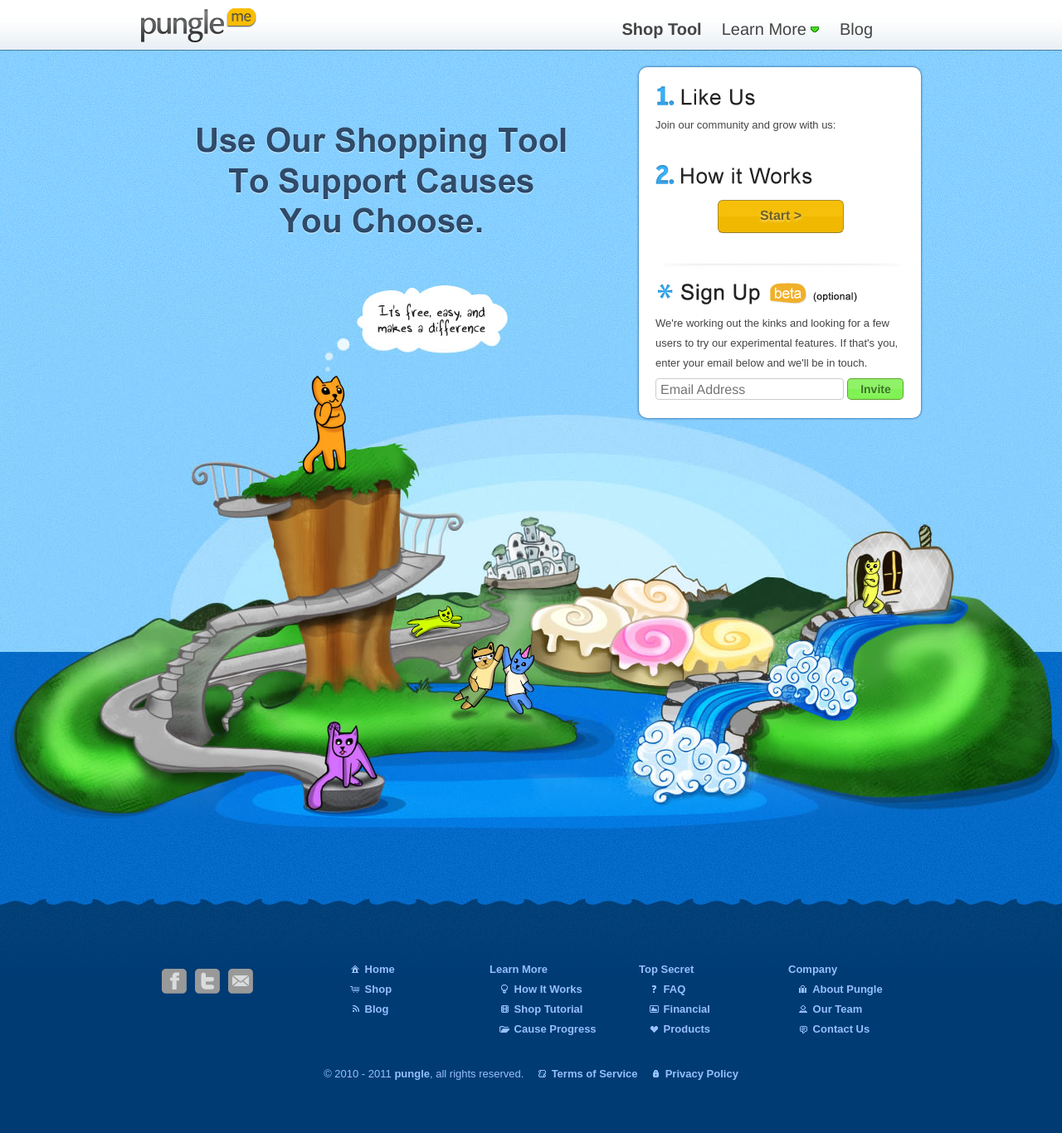
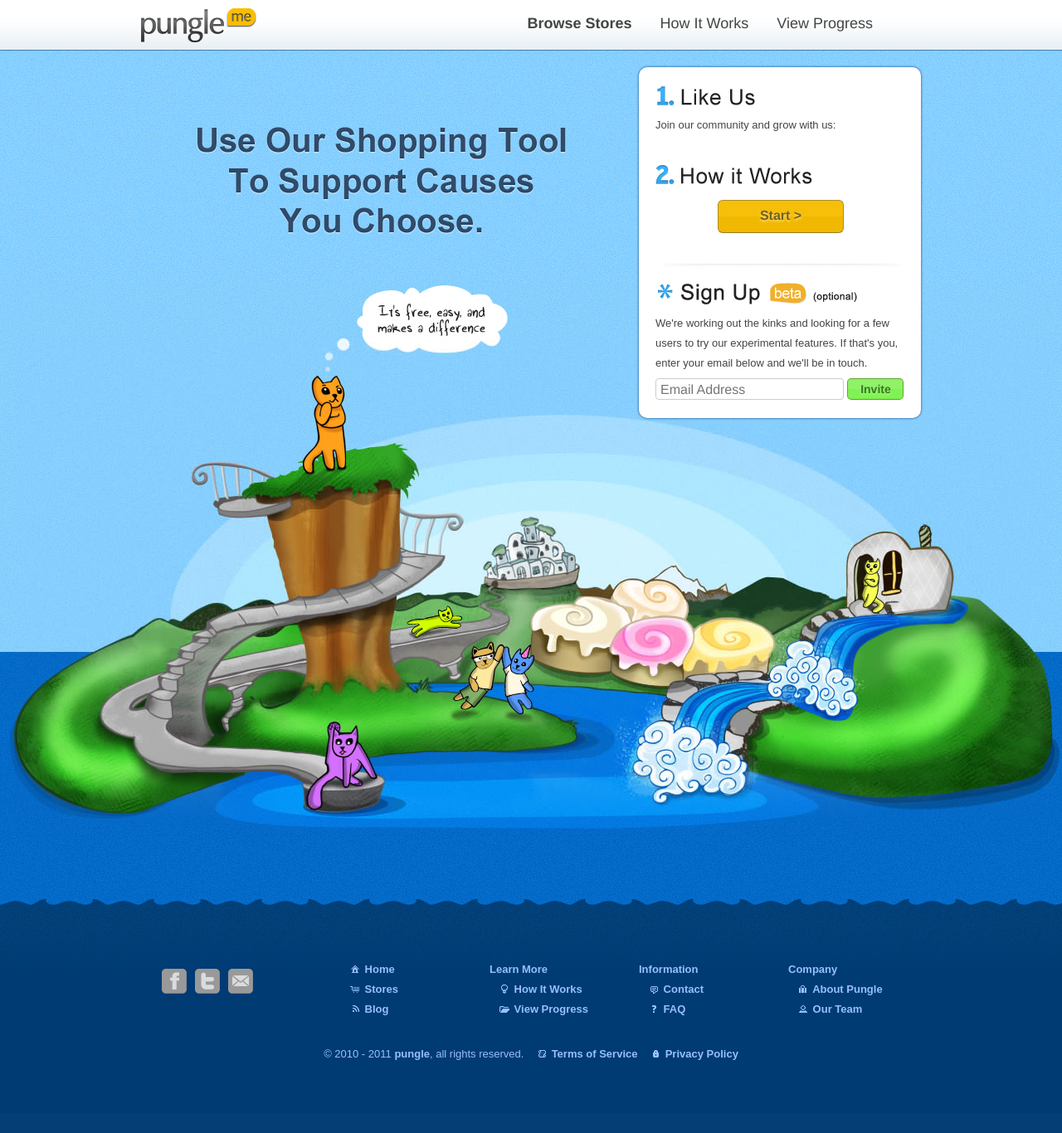
Before and after one commit to justinhammack/pungle-beta, a PHP site: page /about-us/index.php in a window 1280 px wide. Shown: the whole page at 83% size. After the commit the page ends 1278 px from the top, so only its background shows below. Run offline with PHP 8.4, Linux system fonts and the light colour scheme; some libraries are stand-ins or nearby versions.

Commit message:
Updated NAV/FOOTER

```diff
--- a/core/style.css
+++ b/core/style.css
@@ -106,7 +106,7 @@ nav {
     display:block;
     position: absolute;
     right: 52px;
-    bottom: 0px;
+    bottom: 7px;
     z-index: 10000;
 	-moz-border-radius: 15px;
     -webkit-border-radius: 15px;
@@ -117,7 +117,7 @@ nav ul, nav li { margin: 0; }
 nav ul li { float:left; padding: 8px 8px 13px 10px; }
 nav ul li.parentNav { padding: 8px 7px 13px 0px; }
 nav ul.navigation li.parentNav > a { background: url('/images/arrow.gif') no-repeat center right; }
-nav ul li a, nav ul li a:active, nav ul li a:visited { display:block; padding:0 8px; color: #444; font-weight: bold; font: 20px/26px 'helvetica neue', Helvetica, Arial, Verdana, sans-serif;}
+nav ul li a, nav ul li a:active, nav ul li a:visited { display:block; padding:0 8px; color: #444; font-weight: bold; font: 18px/26px 'helvetica neue', Helvetica, Arial, Verdana, sans-serif;}
 nav ul.navigation li.parentNav a, nav ul.navigation li.parentNav a:active, nav ul.navigation li.parentNav a:visited { padding:0 15px 0 8px; }
 nav ul li a:hover, nav ul li.active a {
     /* -moz-border-radius: 5px;
--- a/include/footer.php
+++ b/include/footer.php
@@ -19,7 +19,7 @@
           	<p>
           		<small>
           			<a href="/" title="Back to pungle time!"><span class="ui-icon ui-icon-home pungleWhiteIcon"></span><b> Home</b></a><br/>
-          		    <a href="/shop/" title="Go to our shopping tool!"><span class="ui-icon ui-icon-cart pungleWhiteIcon"></span><b> Shop</b></a><br/>
+          		    <a href="/shop/" title="Go to our shopping tool!"><span class="ui-icon ui-icon-cart pungleWhiteIcon"></span><b> Stores</b></a><br/>
           			<a href="http://blog.pungle.me" title="A piñata of awesome content!" target="_blank"><span class="ui-icon ui-icon-signal-diag pungleWhiteIcon"></span><b> Blog</b></a>
           		</small>
           	</p>
@@ -29,18 +29,18 @@
           		<small>
             		<b>Learn More</b><br/>
           			<a href="/how-it-works/" title="Find out how you are helping nonprofits."><span class="ui-icon ui-icon-lightbulb pungleWhiteIcon"></span> How It Works</a><br/>
-            		<a href="/tutorial/" title="Learn how to use the anvil in 5 easy steps."><span class="ui-icon ui-icon-video pungleWhiteIcon"></span> Shop Tutorial</a><br/>
-            		<a href="/cause-portfolio/" title="See what Nonprofits we currently fund."><span class="ui-icon ui-icon-folder-open pungleWhiteIcon"></span> Cause Progress</a><br/>
+            		<!-- <a href="/tutorial/" title="Learn how to use the anvil in 5 easy steps."><span class="ui-icon ui-icon-video pungleWhiteIcon"></span> Shop Tutorial</a><br/> -->
+            		<a href="/cause-portfolio/" title="See what Nonprofits we currently fund."><span class="ui-icon ui-icon-folder-open pungleWhiteIcon"></span> View Progress</a><br/>
           		</small>
           	</p>
         	</div>
         	<div class="col col_3">
           	<p>
           		<small>
-          		    <b>Top Secret</b><br/>
+          		    <b>Information</b><br/>
+            		<a href="/about-us/contact/" title="Contact us, it's super pal time!"><span class="ui-icon ui-icon-comment pungleWhiteIcon"></span> Contact</a><br/>
           			<a href="/faq/" title="Answers to some common questions."><span class="ui-icon ui-icon-help pungleWhiteIcon"></span> FAQ</a><br/>
-          		    <a href="/financial/" title="Get the gory details on our financial policy."><span class="ui-icon ui-icon-image pungleWhiteIcon"></span> Financial</a><br/>
-            		<a href="http://pungle.storenvy.com/" title="Help 'keep the lights on', shop for sweet pungle loot!" target="_blank"><span class="ui-icon ui-icon-heart pungleWhiteIcon"></span> Products</a><br/>
+          		  <!--<a href="/financial/" title="Get the gory details on our financial policy."><span class="ui-icon ui-icon-image pungleWhiteIcon"></span> Financial</a><br/>-->
           		</small>
           	</p>
         	</div>
@@ -50,7 +50,6 @@
             		<b>Company</b><br/>
             		<a href="/about-us/" title="Do you love reading mission statements?"><span class="ui-icon ui-icon-suitcase pungleWhiteIcon"></span> About Pungle</a><br/>
             		<a href="/about-us/our-team/" title="Who are the people behind the scenes?"><span class="ui-icon ui-icon-person pungleWhiteIcon"></span> Our Team</a><br/>
-            		<a href="/about-us/contact/" title="Contact us, it's super pal time!"><span class="ui-icon ui-icon-comment pungleWhiteIcon"></span> Contact Us</a><br/>
           		</small>
           	</p>
         	</div>
--- a/include/nav.php
+++ b/include/nav.php
@@ -26,23 +26,25 @@
 			<nav>
 				<ul class="navigation">
 					<li>
-					    <a class="navAnvil" title="Maximize your impact when you shop online." href="/shop/">Shop Tool</a>
-				    </li>
-				    <li class="parentNav">
+					    <a class="navAnvil" title="Browse available stores." href="/shop/">Browse Stores</a>
+			    </li>
+			    <li>
+		        <a <?php if ($pfile=="sogood.php") { ?>class="subSelected"<?php } ?> href="/how-it-works/" title="Check out how it works.">How It Works</a>
+		      </li>
+		      <li>
+	          <a <?php if ($pfile=="npos.php") { ?>class="subSelected"<?php } ?> href="/cause-portfolio/" title="See the difference Punglers have made.">View Progress</a>
+	        </li>
+				    <!-- <li class="parentNav">
 					    <a href="/how-it-works/">Learn More</a>
 					    <ul>
-					        <!-- <li>
+					       <li>
 					            <a href="http://pungle.storenvy.com/" title="Pungle loot to show off your hero status!">Store</a>
-				            </li> -->
-					        <li>
-					            <a <?php if ($pfile=="sogood.php") { ?>class="subSelected"<?php } ?> href="/how-it-works/" title="Find out how you are helping nonprofits.">How It Works</a>
-					        </li>
-				            <li>
+				         </li>
+
+				          <li>
 					            <a <?php if ($pfile=="tutorial.php") { ?>class="subSelected"<?php } ?> href="/tutorial/" title="Learn how to use the shopping tool.">Shop Tutorial</a>
-					        </li>
-				            <li>
-					            <a <?php if ($pfile=="npos.php") { ?>class="subSelected"<?php } ?> href="/cause-portfolio/" title="See the Nonprofits and progress.">Cause Progress</a>
-					        </li>
+					        </li> -->
+
 					        <!-- <li>
 					            <a <?php if ($pfile=="about.php") { ?>class="subSelected"<?php } ?> href="/about-us/" title="Who are the people behind the scenes?">About Pungle</a>
 					        </li>
@@ -54,12 +56,12 @@
 					        </li>
 					        <li>
 					            <a <?php if ($pfile=="anvilfaq.php") { ?>class="subSelected"<?php } ?> href="/anvil/faq/" title="Answers to some common questions.">FAQ</a>
-					        </li> -->
+					        </li>
 					    </ul>
 				    </li>
 				    <li>
 					    <a href="http://blog.pungle.me" title="Facts, Opinions, Comics, Satire." target="_blank">Blog</a>
-				    </li>
+				    </li>-->
 					<!-- <li class="parentNav">
 					    <a href="/social-good/">Learn More</a>
 					    <ul>
```
